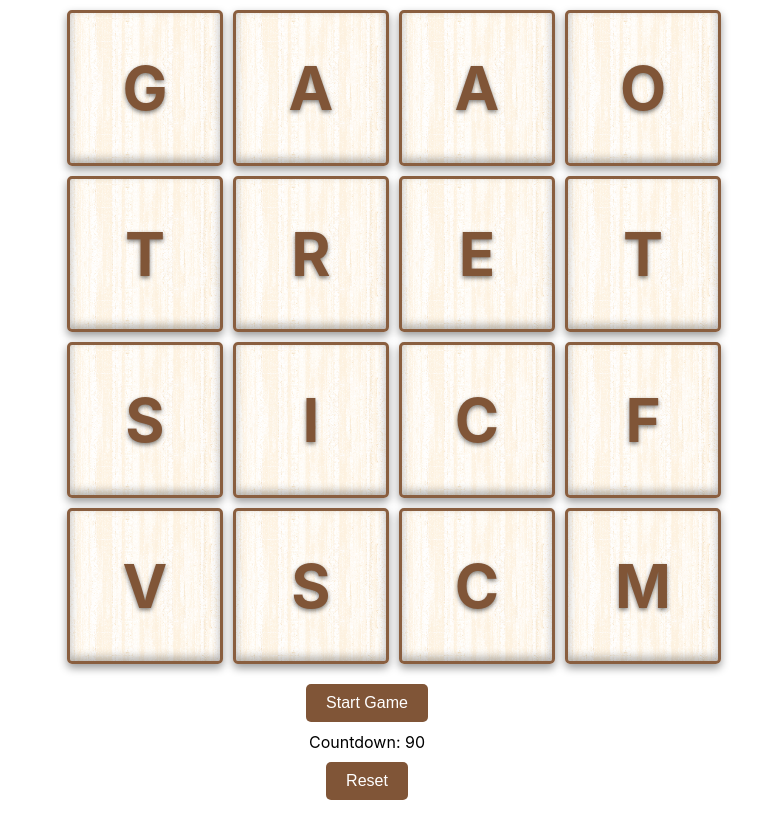
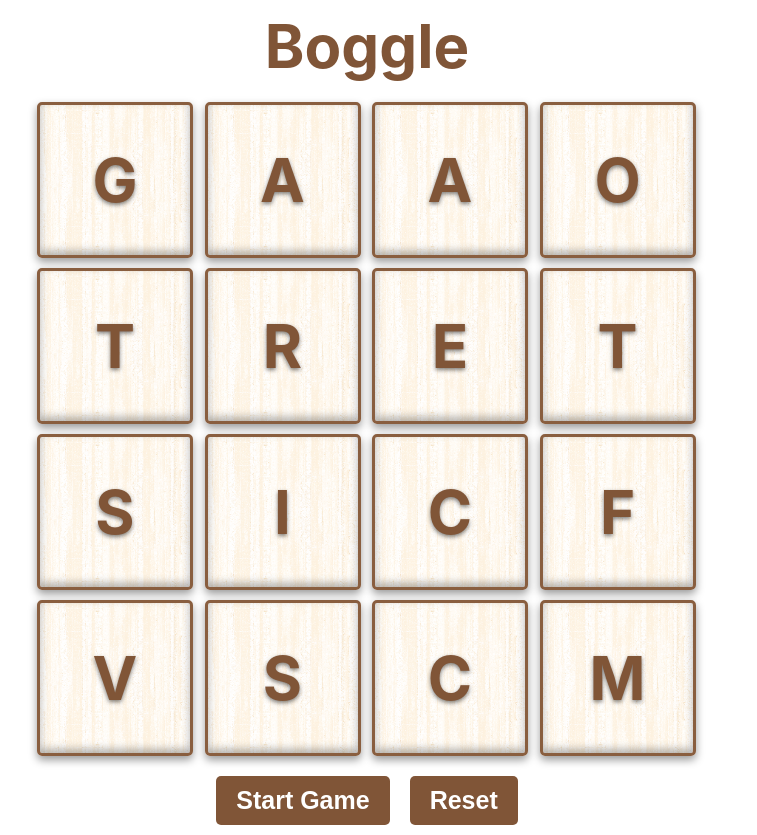
Before and after one commit to Iklimov1/Boggle, a React (Create React App) app: page / in a window 1280 px wide. Shown: the whole page, without its empty margins (273-1030 px from the left). Before the commit the page ends 810 px from the top, so only its background shows below. Built offline with nearby package versions, Linux system fonts and the light colour scheme.

Commit message:
updated button/title CSS

```diff
--- a/src/App.css
+++ b/src/App.css
@@ -42,15 +42,11 @@
   grid-gap: 10px;
   width: 100%;
   margin: 0 auto;
-  max-width: 600px;
+  max-width: 660px;
   padding: 10px;
 }
 
 .cube {
-  /* padding: 8px;
-  border: 1px solid #000;
-  border-radius: 4px;
-  font-size: 100px; */
   width: 150px;
   height: 150px;
   display: flex;
@@ -72,12 +68,28 @@ button {
   color: white;
   border: none;
   padding: 10px 20px;
-  font-size: 16px;
+  font-size: 25px;
+  font-weight: bold;
   border-radius: 5px;
   cursor: pointer;
   transition: background 0.1s ease-in-out;
   margin: 10px;
 }
 button:hover {
-  background: #271203;
+  background: #2d1706;
 }
+
+.timer {
+  font-size: 25px;
+  font-weight: bold;
+  margin: 10px;
+  color: #805537;
+}
+.hidden {
+  display: none;
+}
+h1 {
+  font-size: 60px;
+  color: #805537;
+  margin: 10px;
+}
--- a/src/App.js
+++ b/src/App.js
@@ -50,6 +50,8 @@ function App() {
   return (
     <div className="App">
       {/* html */}
+      <h1>Boggle</h1>
+      <div class={isGameStarted ? "timer" : "timer hidden"}> {Timer}</div>
       {counter > 0 ? null : (
         <h1
           style={{
@@ -63,8 +65,6 @@ function App() {
       <Grid cubes={cubes} />
 
       <button onClick={() => startGame()}>Start Game</button>
-
-      {Timer}
       <button
         onClick={() => {
           setIsGameStarted(false);
```
